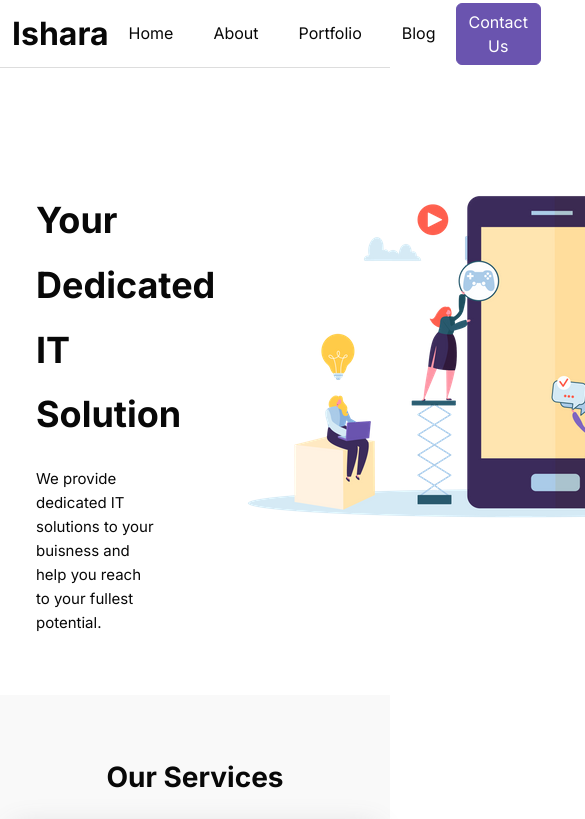
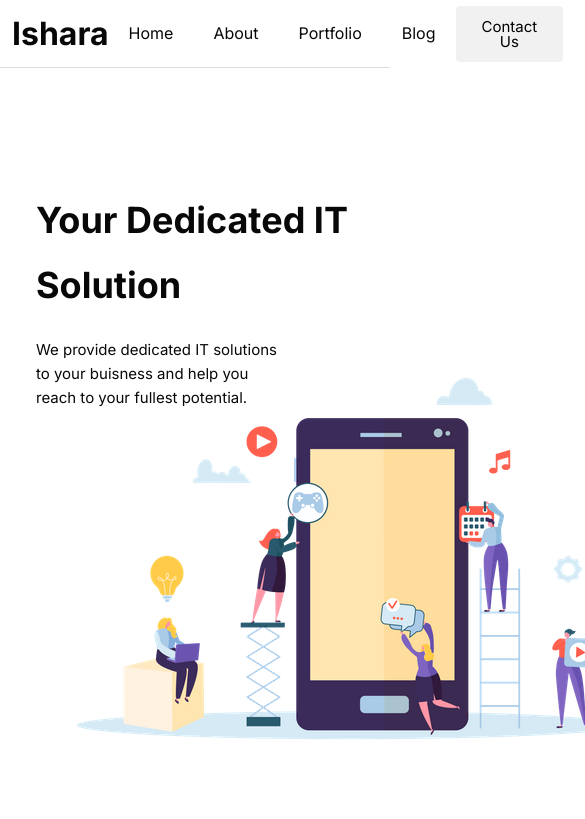
Before and after one commit to psujan/ishara, a React (Create React App) app: page / in a window 390 px wide. Shown: the top 819 px of the page, 585 px wide, since content can reach past the window. Built offline with nearby package versions, Linux system fonts and the light colour scheme.

Commit message:
feat : custom button classes and responsive layouts

```diff
--- a/src/assets/scss/abstracts/_variables.scss
+++ b/src/assets/scss/abstracts/_variables.scss
@@ -2,8 +2,11 @@ $black:#080808;
 $gray-500:#818181;
 $gray-400:#adacac;
 $gray-200:#dddddd;
+$gray-150:#f1f1f1;
 $gray-100:#f9f9f9;
-$primary:rgb(106, 84, 175);
+$primary:#6b54b0;
+$primaryHover:#634aad;
+
 $primary-light:#dfd4ff;
 $white:#fff;
 $blue-light:#d5eaf5;
--- a/src/assets/scss/components/_footer.scss
+++ b/src/assets/scss/components/_footer.scss
@@ -11,6 +11,7 @@
 }
 
 .footer-col{
+  margin-bottom:20px;
   h4{
     font-size: 1.12rem;
     margin-bottom: 20px;
--- a/src/assets/scss/components/ui/_button.scss
+++ b/src/assets/scss/components/ui/_button.scss
@@ -1,3 +1,42 @@
+.app-btn{
+  padding:12px 25px;
+  border:1px solid transparent;
+  border-radius: 4px;
+  font-size: inherit;
+  background-color: $gray-150;
+  transition: 0.3s ease-out;
+  text-decoration: none;
+}
+
+.app-btn-outline-primary{
+  border:1px solid $primary;
+  color:$primary;
+  background-color: inherit;
+  &:hover{
+    background-color: $primaryHover;
+    color:$white;
+  }
+}
+
+.app-btn-round{
+  border-radius: 30px;
+}
+
+.app-btn-hover{
+  &:hover{
+    border:1px solid $primary;
+    color:$primary;
+  }
+}
+
+.app-btn-primary{
+  background-color: $primary;
+  color:$white;
+  &:hover{
+    background-color: $primaryHover;
+  }
+}
+
 .find-more-btn {
   font-size: 15px;
   text-decoration: none;
--- a/src/components/sections/Footer.js
+++ b/src/components/sections/Footer.js
@@ -5,7 +5,7 @@ export default function Footer() {
       <section className="section bg-white">
         <div className="container">
           <div className="row justify-content-center">
-            <div className="col-sm-6 newsletter text-center">
+            <div className="col-sm-12 col-md-6 newsletter text-center">
               <h2 className="section-heading">Join Our Newsletter</h2>
               <p className="text-muted mb-3">
                 Sign up to stay updated with the latest insights, news, and
@@ -17,7 +17,7 @@ export default function Footer() {
                   placeholder="Your Email Address..."
                   className="form-control newsletter-input"
                 />
-                <button className="btn-newsletter">Subscribe</button>
+                <button className="app-btn app-btn-primary ms-2">Subscribe</button>
               </form>
             </div>
           </div>
--- a/src/components/sections/Header.js
+++ b/src/components/sections/Header.js
@@ -2,7 +2,7 @@ import useScrollingUp from "../../hooks/useScrollingUp";
 
 export default function Header() {
   const scrolled = useScrollingUp();
-  console.log('scroll', scrolled);
+  console.log("scroll", scrolled);
   return (
     <header className={`header   ${scrolled ? "header-shadow" : ""}`}>
       <div className="container h-100">
@@ -26,7 +26,9 @@ export default function Header() {
               </li>
             </ul>
           </nav>
-          <button className="btn btn-primary">Contact Us</button>
+          <div>
+            <button className="app-btn app-btn-hover">Contact Us</button>
+          </div>
         </div>
       </div>
     </header>
--- a/src/pages/Home/partials/HeroSection.js
+++ b/src/pages/Home/partials/HeroSection.js
@@ -5,7 +5,7 @@ export default function HeroSection() {
     <section className="section hero-section">
       <div className="container">
         <div className="row px-4">
-          <div className="col-6">
+          <div className="col-sm-12 col-md-6">
             <div className="hero-head">
               <h1>Your Dedicated IT  Solution</h1>
               <p>
@@ -14,7 +14,7 @@ export default function HeroSection() {
               </p>
             </div>
           </div>
-          <div className="col-6">
+          <div className="col-sm-12 col-md-6">
             <div className="hero-img">
               <img src={HeroImg} alt="HERO_IMG" />
             </div>
--- a/src/pages/Home/partials/Projects.js
+++ b/src/pages/Home/partials/Projects.js
@@ -33,7 +33,7 @@ export default function Projects() {
                   effective for students and teachers across NSW.
                 </p>
               </div>
-              <a href="/" className="find-more-btn d-inline-block">
+              <a href="/" className="app-btn app-btn-outline-primary d-inline-block">
                 Find More<i className="ri-arrow-right-line ps-2"></i>
               </a>
             </div>
--- a/src/pages/Home/partials/RecentWorks.js
+++ b/src/pages/Home/partials/RecentWorks.js
@@ -33,7 +33,7 @@ export default function RecentWorks() {
         </div>
         <div className="mt-3 text-center">
           <button
-            className="btn  btn-outline-primary"
+            className="app-btn app-btn-outline-primary"
             style={{ minWidth: "180px" }}
           >
             View All
--- a/src/pages/Home/partials/Testimonials.js
+++ b/src/pages/Home/partials/Testimonials.js
@@ -5,12 +5,12 @@ import UserImg3 from  '../../../assets/images/user3.avif';
 export default function Testimonilas() {
   return (
     <section className="section" id="testimonial">
-      <div className="d-flex">
+      <div className="d-flex flex-column flex-md-row">
         <div className="testimonial-left bg-primary-right">
           <div className="testimonial-highlight">
             <h2 className="section-heading">Our Clients Say</h2>
             <button
-              className="btn btn-rounded btn-outline-primary"
+              className="app-btn btn-rounded app-btn-outline-primary"
               style={{ borderRadius: "30px" }}
             >
               View All Stories
```
